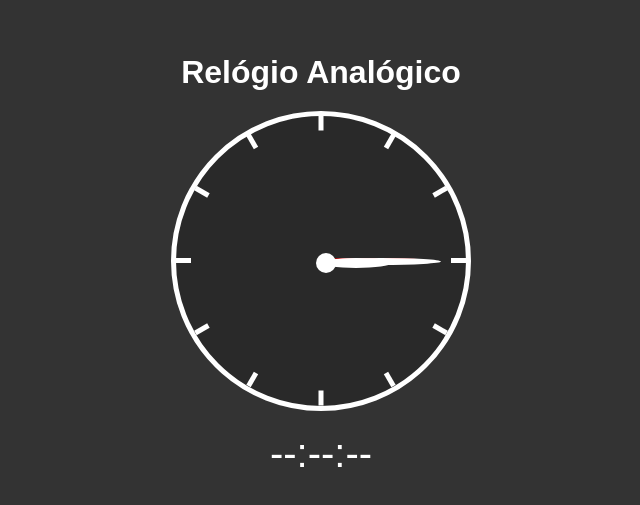
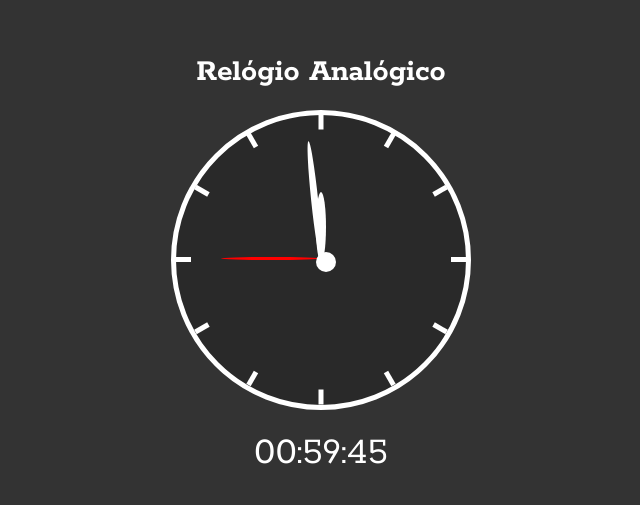
Before and after one commit to carlsgabriel/relogioAnalogico, a plain HTML site: page index.html in a window 1280 px wide. Shown: the part 135-640 px from the top of the page, without its empty margins (319-959 px from the left). Drawn offline with Linux system fonts and the light colour scheme.

Commit message:
adding javascript

```diff
--- a/script.js
+++ b/script.js
@@ -0,0 +1,32 @@
+let mostradorDigital = document.querySelector('.digital');
+let ponteiroSegundo = document.querySelector('.p_s');
+let ponteiroMinuto = document.querySelector('.p_m');
+let ponteiroHora = document.querySelector('.p_h');
+
+function atualizarHora(){
+    let horarioAtual = new Date();
+    let milisegundoAtual = horarioAtual.getMilliseconds();
+    let segundoAtual = horarioAtual.getSeconds();
+    let minutoAtual = horarioAtual.getMinutes();
+    let horaAtual = horarioAtual.getHours();
+
+    mostradorDigital.innerHTML = `${adicionarZero(horaAtual)}:${adicionarZero(minutoAtual)}:${adicionarZero(segundoAtual)}`;
+
+    let segundosEmGraus = (6 * segundoAtual) + (milisegundoAtual * (6 / 1000)) - 90;
+    let minutosEmGraus = (6 * minutoAtual) - 90;
+    let horasEmGraus = (30 * horaAtual) - 90;
+    ponteiroSegundo.style.transform = `rotate(${segundosEmGraus}deg)`;
+    ponteiroMinuto.style.transform = `rotate(${minutosEmGraus}deg)`;
+    ponteiroHora.style.transform = `rotate(${horasEmGraus}deg)`;
+}
+
+function adicionarZero(tempo){
+    if(tempo < 10){
+        return `0${tempo}`;
+    } else {
+        return tempo;
+    }
+}
+
+setInterval(atualizarHora, 10);
+atualizarHora();
--- a/style.css
+++ b/style.css
@@ -1,3 +1,5 @@
+@import url('https://fonts.googleapis.com/css2?family=Rokkitt:ital,wght@0,100..900;1,100..900&display=swap');
+
 * {
     margin: 0;
     padding: 0;
@@ -11,7 +13,7 @@ body {
     align-items: center;
     flex-direction: column;
     background-color: #333;
-    font-family: Arial, Helvetica, sans-serif;
+    font-family: 'Rokkitt';
 }
 
 h1 {
@@ -38,6 +40,7 @@ h1 {
     width: 145px;
     height: 5px;
     position: absolute;
+    /* transform-origin define onde vai ser o eixo do elemento*/
     transform-origin: left;
     display: flex;
     justify-content: flex-end;
@@ -91,9 +94,3 @@ h1 {
     font-size: 40px;
     margin-top: 20px;
 }
-
-footer {
-    margin-top: 20px;
-    color: #FFF;
-    font-size: 13px;
-}
```
